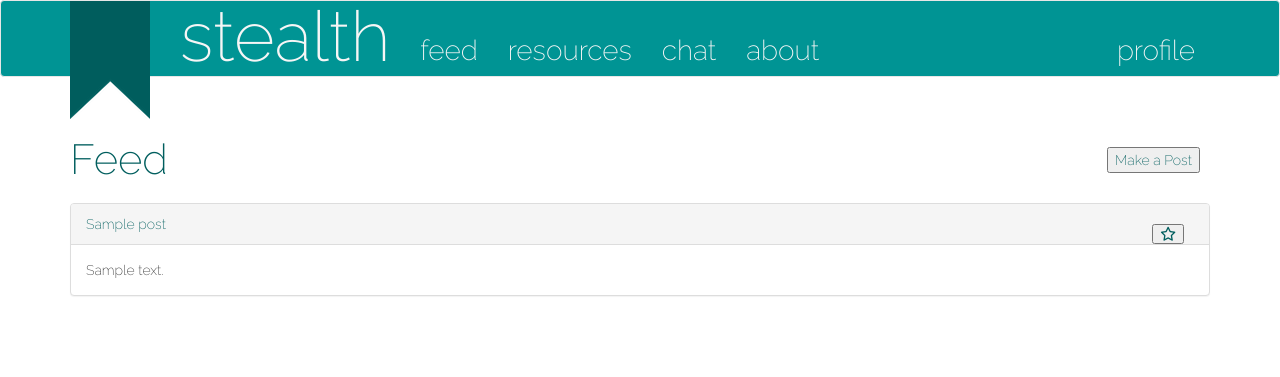
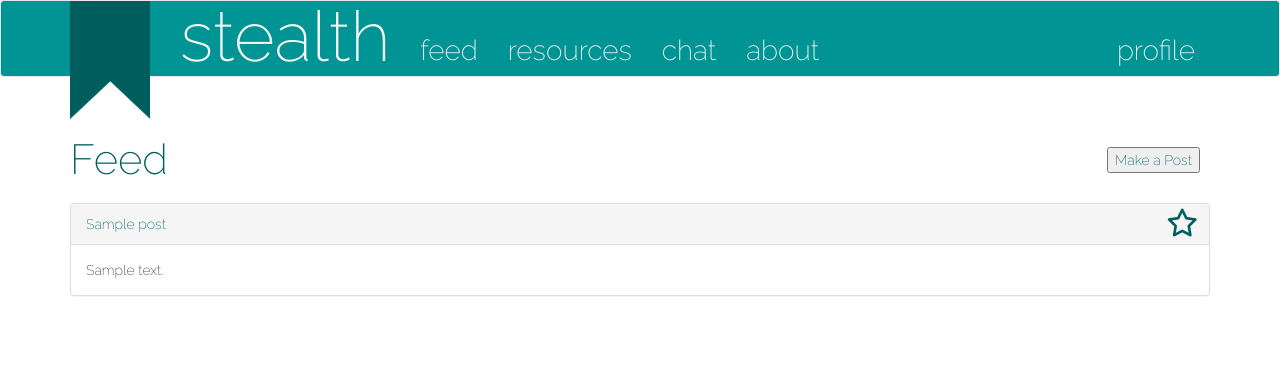
Before and after one commit to svaswani/STEALTH, a Django app: page /feed/ in a window 1280 px wide. Shown: the top 377 px of the page. Run offline with Django 3.2, Linux system fonts and the light colour scheme; tables that the repository leaves empty hold one stand-in row (values such as "Sample post"); some libraries are stand-ins or nearby versions.

Commit message:
like button css

```diff
--- a/django/tools/static/css/nav.css
+++ b/django/tools/static/css/nav.css
@@ -223,3 +223,10 @@ header {
 .post-title{
     display: block;
 }
+
+#likeButton{
+    margin-top: -6px;
+    margin-right: -10px;
+    border: none;
+    background: none;
+}
--- a/django/tools/templates/tools/feed.html
+++ b/django/tools/templates/tools/feed.html
@@ -2,11 +2,11 @@
 <script>
     function onClick(){
         var star = document.getElementById("like")
-        if (star.className === 'fa fa-star') {
-            document.getElementById("like").className = 'fa fa-star-o';
+        if (star.className === 'fa fa-star fa-2x') {
+            document.getElementById("like").className = 'fa fa-star-o fa-2x';
 
         }else {
-            document.getElementById("like").className = 'fa fa-star';
+            document.getElementById("like").className = 'fa fa-star fa-2x';
         }
     }
 
@@ -20,7 +20,7 @@
     {% for post in posts %}
     <div class="panel panel-default">
         <div class="panel-heading">
-            <button class="b" ><i onClick="onClick()" id="like" class="fa fa-star-o" aria-hidden="true"></i></button>
+            <button class="b" id="likeButton"><i onClick="onClick()" id="like" class="fa fa-star-o fa-2x" aria-hidden="true"></i></button>
             <a class="a" href="{% url 'detail' post.id %}">
                 <div>{{ post.title }}</div>
             </a>
```
